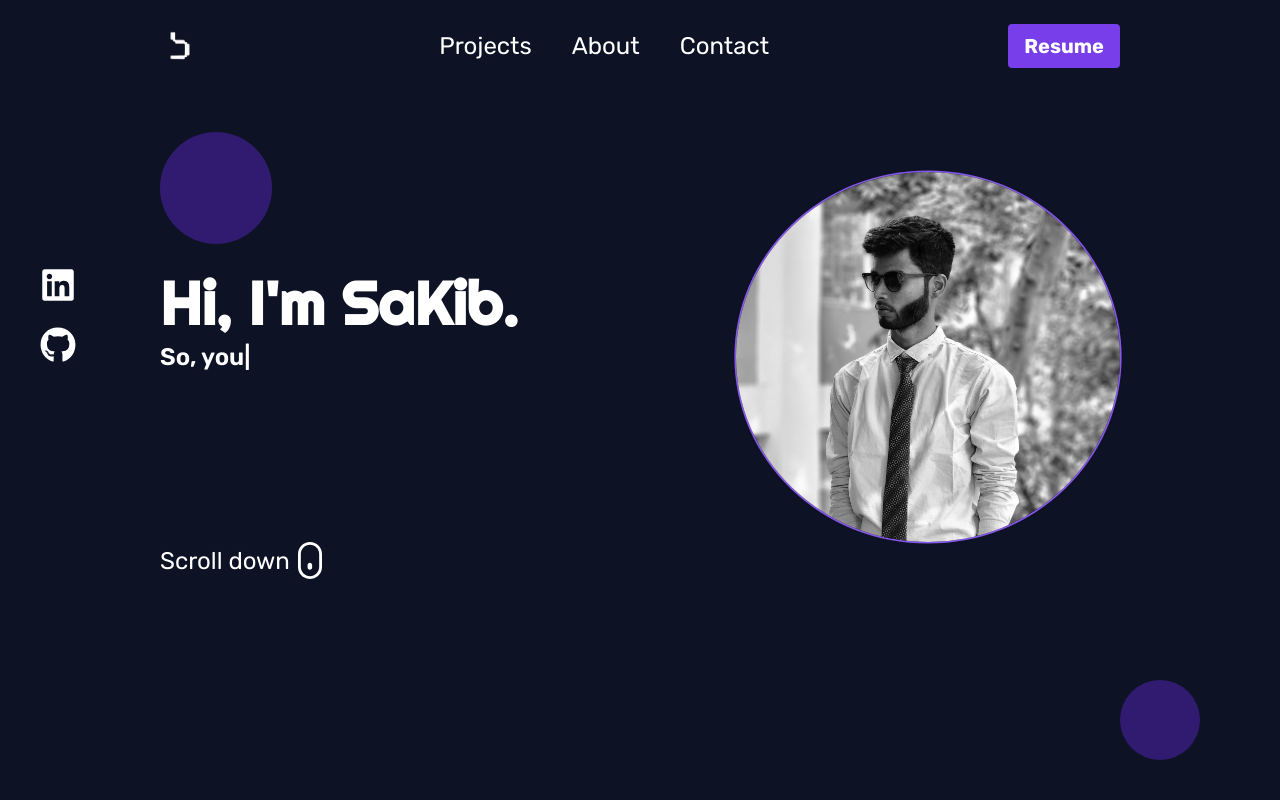
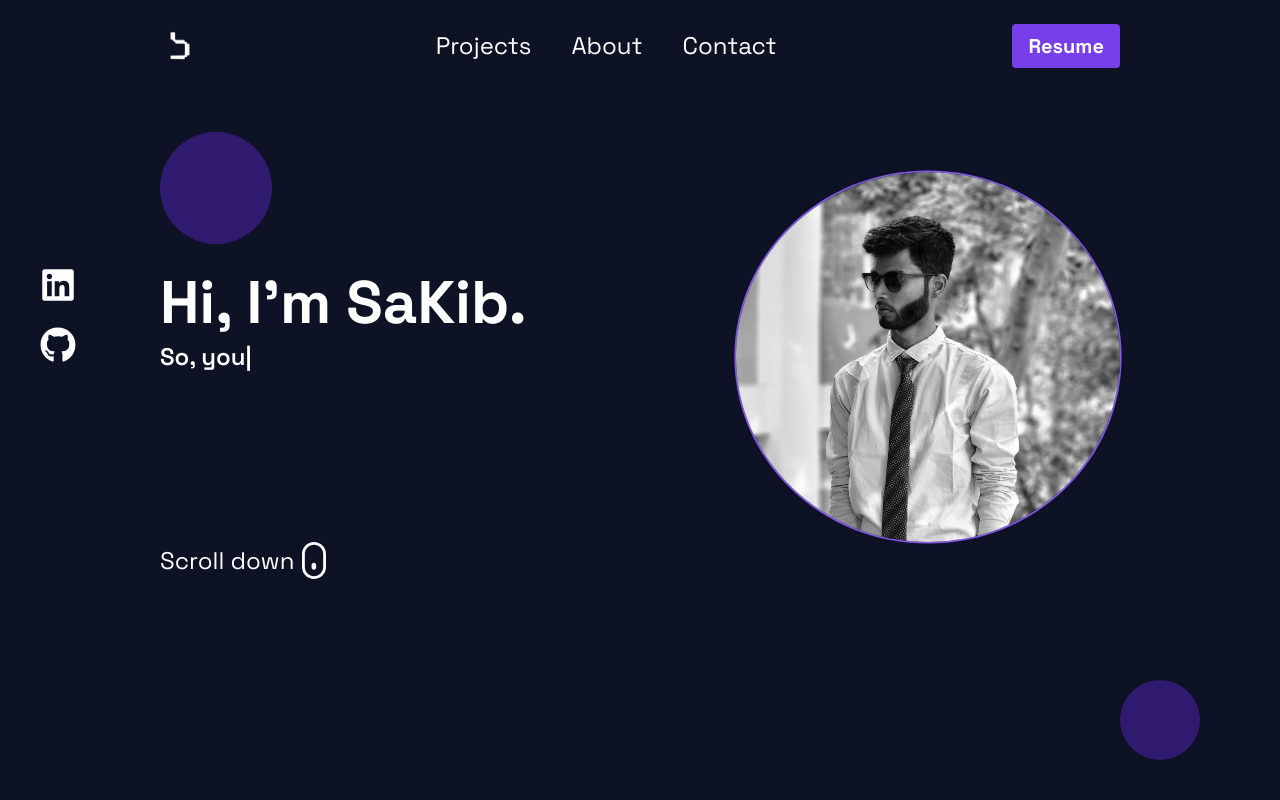
Before and after one commit to isakibul/dev-portfolio, a React (Vite) app: page / in a window 1280 px wide. Shown: the top 800 px of the page. Built offline with nearby package versions, Linux system fonts and the light colour scheme; some icons are missing.

Commit message:
font and resume updated

```diff
--- a/index.html
+++ b/index.html
@@ -7,11 +7,7 @@
     <!-- google font -->
     <link rel="preconnect" href="https://fonts.googleapis.com">
     <link rel="preconnect" href="https://fonts.gstatic.com" crossorigin>
-    <link href="https://fonts.googleapis.com/css2?family=Righteous&display=swap" rel="stylesheet">
-
-    <link rel="preconnect" href="https://fonts.googleapis.com">
-    <link rel="preconnect" href="https://fonts.gstatic.com" crossorigin>
-    <link href="https://fonts.googleapis.com/css2?family=Rubik:wght@300;400;500;600;700;800;900&display=swap" rel="stylesheet">
+    <link href="https://fonts.googleapis.com/css2?family=Space+Grotesk:wght@300..700&display=swap" rel="stylesheet">
     <title>Dev Portfolio</title>
   </head>
   <body>
--- a/src/components/Hero/Hero.jsx
+++ b/src/components/Hero/Hero.jsx
@@ -24,7 +24,7 @@ const Hero = () => {
                         speed={{ type: "keyStrokeDelayInMs", value: 150 }}
                         wrapper="h1"
                         repeat={0}
-                        className='text-4xl md:text-6xl text-white font-righteous font-semibold z-50'
+                        className='text-4xl md:text-6xl text-white font-righteous font-bold z-50'
                     />
                     {showSubtitle &&
                         <TypeAnimation
--- a/src/components/Home/Home.jsx
+++ b/src/components/Home/Home.jsx
@@ -10,7 +10,7 @@ import Footer from "../Footer/Footer";
 
 const Home = () => {
     return (
-        <div className="font-rubik bg-[#0D1224]">
+        <div className="font-spaceGro bg-[#0D1224]">
             <ScrollToTop
                 smooth
                 style={{
--- a/src/components/Navbar/Navbar.jsx
+++ b/src/components/Navbar/Navbar.jsx
@@ -61,13 +61,13 @@ const Navbar = () => {
                     </ul>
                 </div>
                 <div>
-                    <Link to={"https://drive.google.com/file/d/1T5U-HhGgCSlNgUieiSf650CKA2n3DuMG/view?usp=sharing"}>
+                    <a href={"https://drive.google.com/file/d/1_He6QoMjfEFuhQkbCsvjtwmvJoy_9VMQ/view?usp=sharing"} target="_blank">
                         <button
                             className="hidden md:block bg-[#773EEA] hover:bg-[#692ce6] px-4 py-2 text-white text-xl font-bold rounded ease-in duration-300"
                         >
                             Resume
                         </button>
-                    </Link>
+                    </a>
                 </div>
                 <div
                     className="md:hidden"
@@ -94,7 +94,7 @@ const Navbar = () => {
                             </li>
                         ))}
                     </ul>
-                    <Link to={"https://drive.google.com/file/d/1RXV-hIB3y_47E7Z7TlGh6GIKThQBmC24/view?usp=drive_link"}>
+                    <a href={"https://drive.google.com/file/d/1_He6QoMjfEFuhQkbCsvjtwmvJoy_9VMQ/view?usp=sharing"} target="_blank">
 
                         <button
                             className="bg-[#773EEA] hover:bg-[#692ce6] px-4 py-2 text-white text-xl font-bold rounded"
@@ -102,7 +102,7 @@ const Navbar = () => {
                             Resume
 
                         </button>
-                    </Link>
+                    </a>
                     <IoClose
                         className="mt-6 cursor-pointer text-[30px] text-white hover:text-gray-400"
                         onClick={handleNav}
--- a/tailwind.config.js
+++ b/tailwind.config.js
@@ -4,8 +4,7 @@ export default {
   theme: {
     extend: {},
     fontFamily: {
-      righteous: ["Righteous"],
-      rubik: ["Rubik"],
+      spaceGro: ["Space Grotesk"],
     },
   },
   plugins: [],
```
